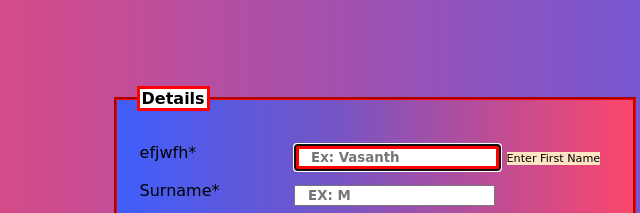
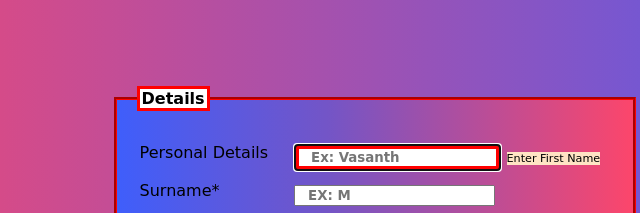
Before and after one commit to VasanthMuthupandiyan/Form.github.io, a plain HTML site: page index.html in a window 1280 px wide. Shown: the top 213 px of the page, 265-905 px from the left. Drawn offline with Linux system fonts and the light colour scheme; a web font is replaced by a local one.

Commit message:
index.html

```diff
--- a/index.html
+++ b/index.html
@@ -21,7 +21,7 @@
             <legend>Details</legend>
             <table>
                <tr>
-                  <td><label for="">efjwfh*</label></td>
+                  <td><label for="">Personal Details</label></td>
                   <td>
                      <input
                         type="text"
```
